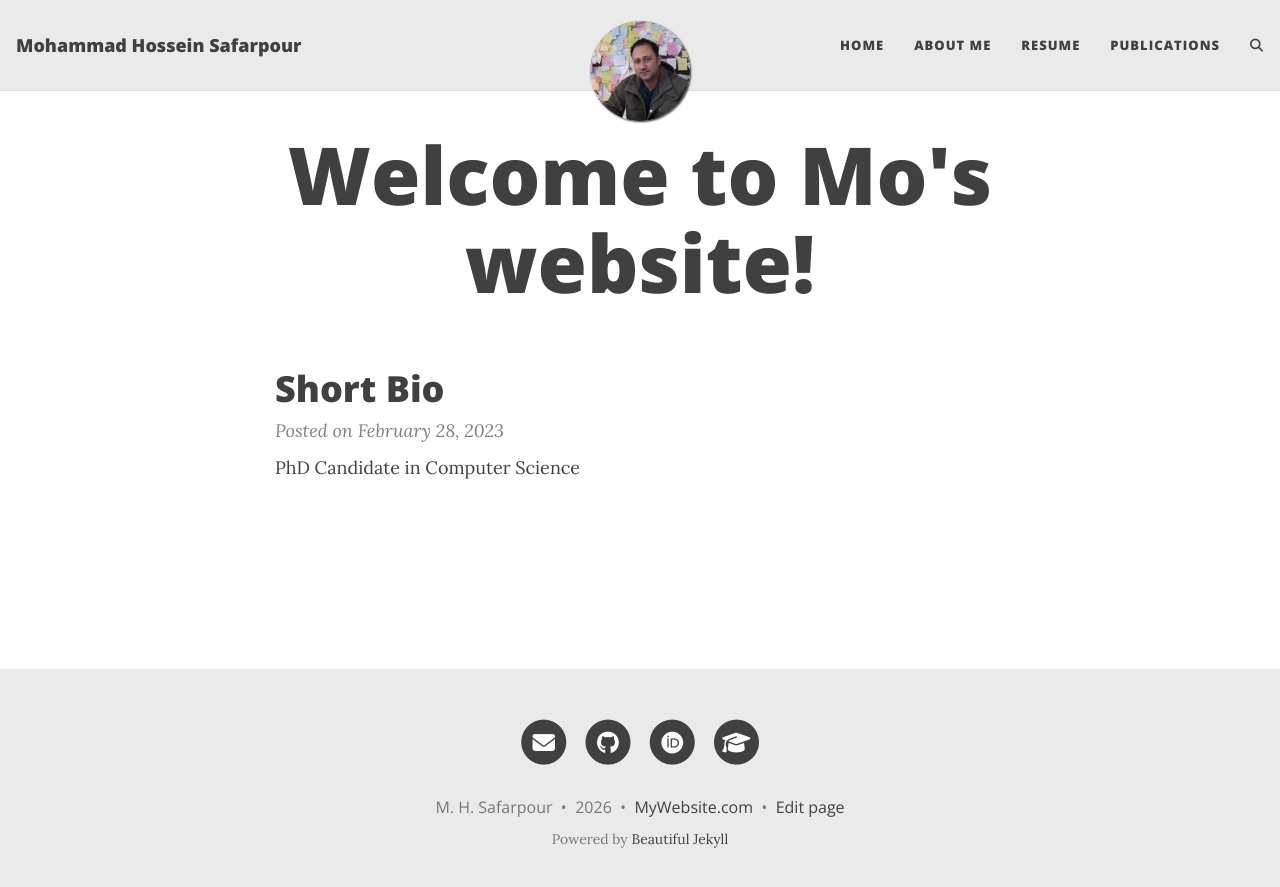
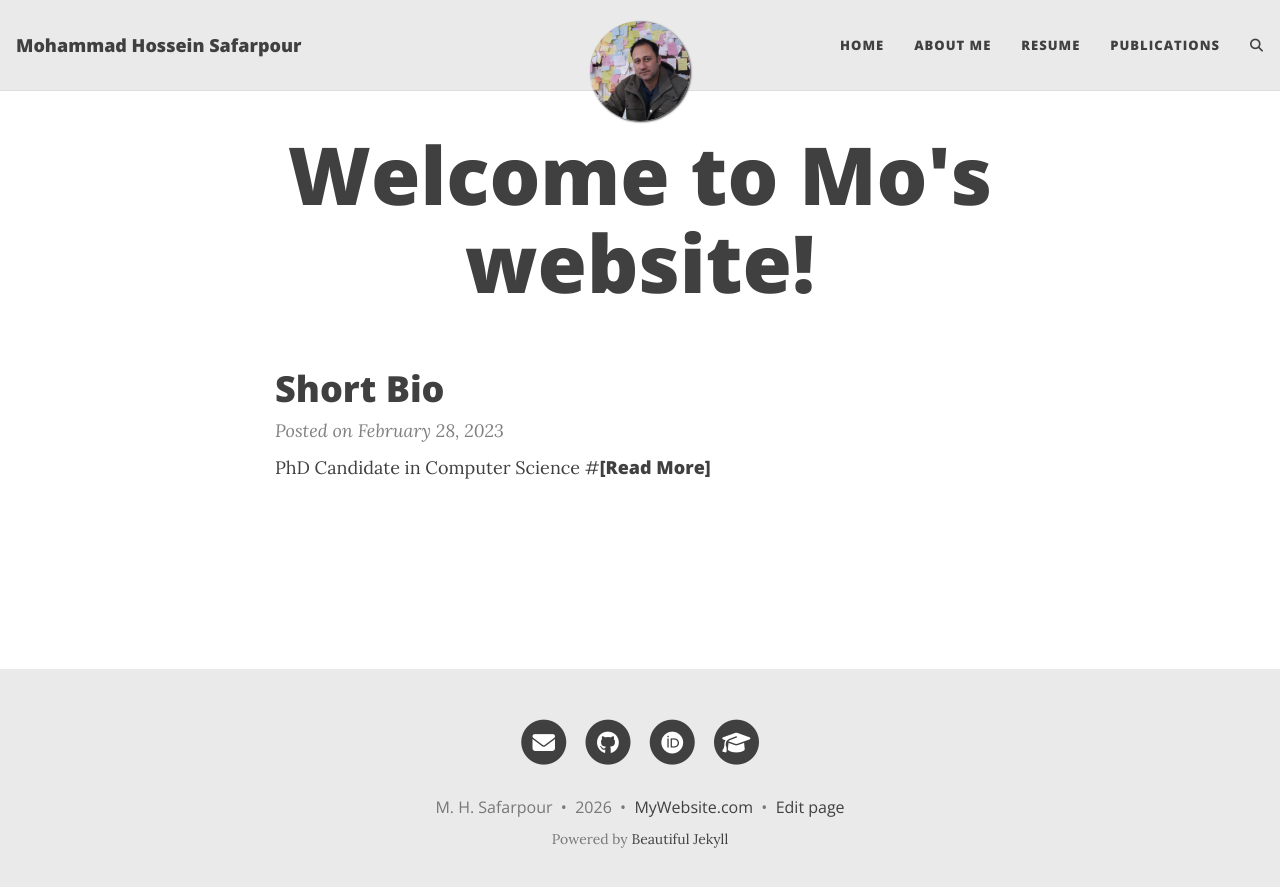
Before and after one commit to safarpour-mh/safarpour-mh.github.io, a Jekyll site: the page built from index.html, in a window 1280 px wide. Shown: the top 887 px of the page. Built offline with Jekyll 4.4.1, drawn with Linux system fonts in a browser that asks for light colours; the list of posts is cut into pages by our own code; comment, search, counter and statistics services are not loaded.

Commit message:
Update home.html

```diff
--- a/_layouts/home.html
+++ b/_layouts/home.html
@@ -76,7 +76,7 @@
         {{ post.excerpt | strip_html | truncatewords: excerpt_length }}
         {% assign excerpt_word_count = post.excerpt | number_of_words %}
         {% if post.content != post.excerpt or excerpt_word_count > excerpt_length %}
-
+     #<a href="{{ post.url | absolute_url }}" class="post-read-more">[Read&nbsp;More]</a>
         {% endif %}
       </div>
       {% endunless %}
```
